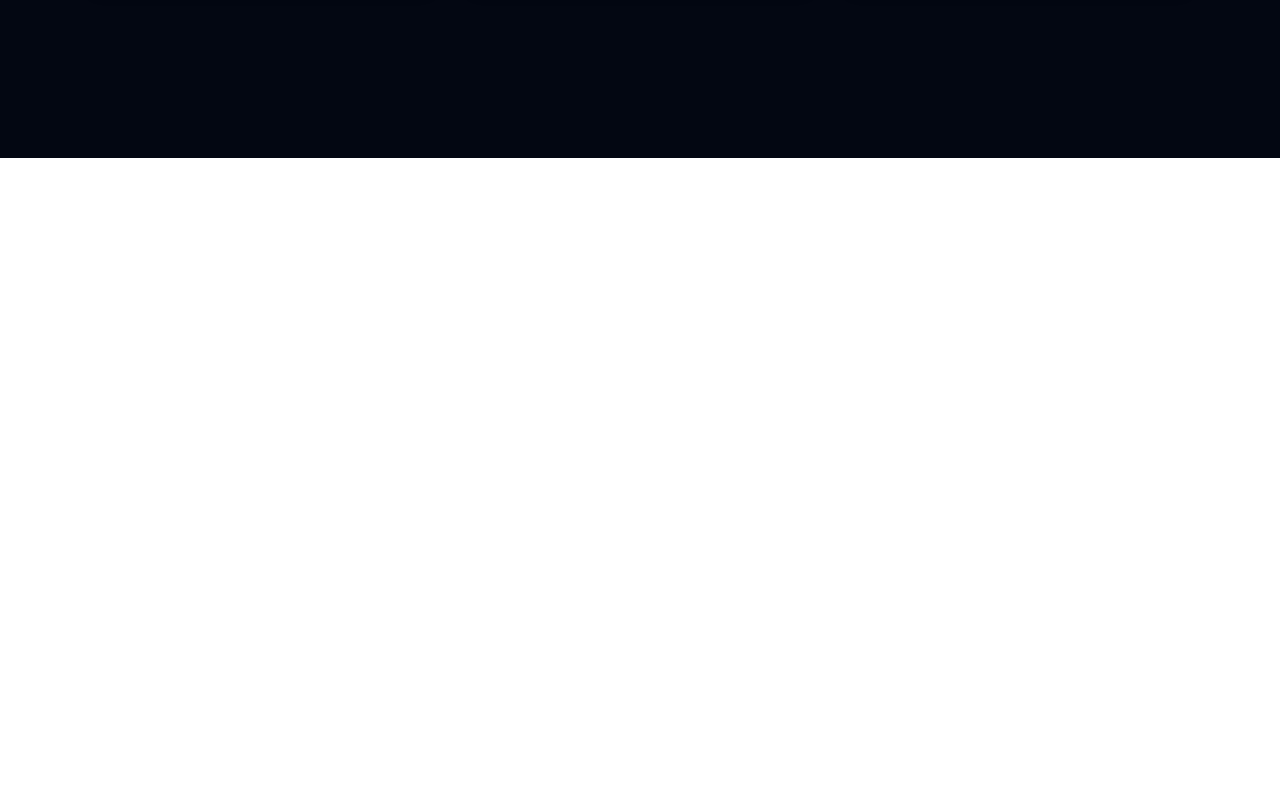
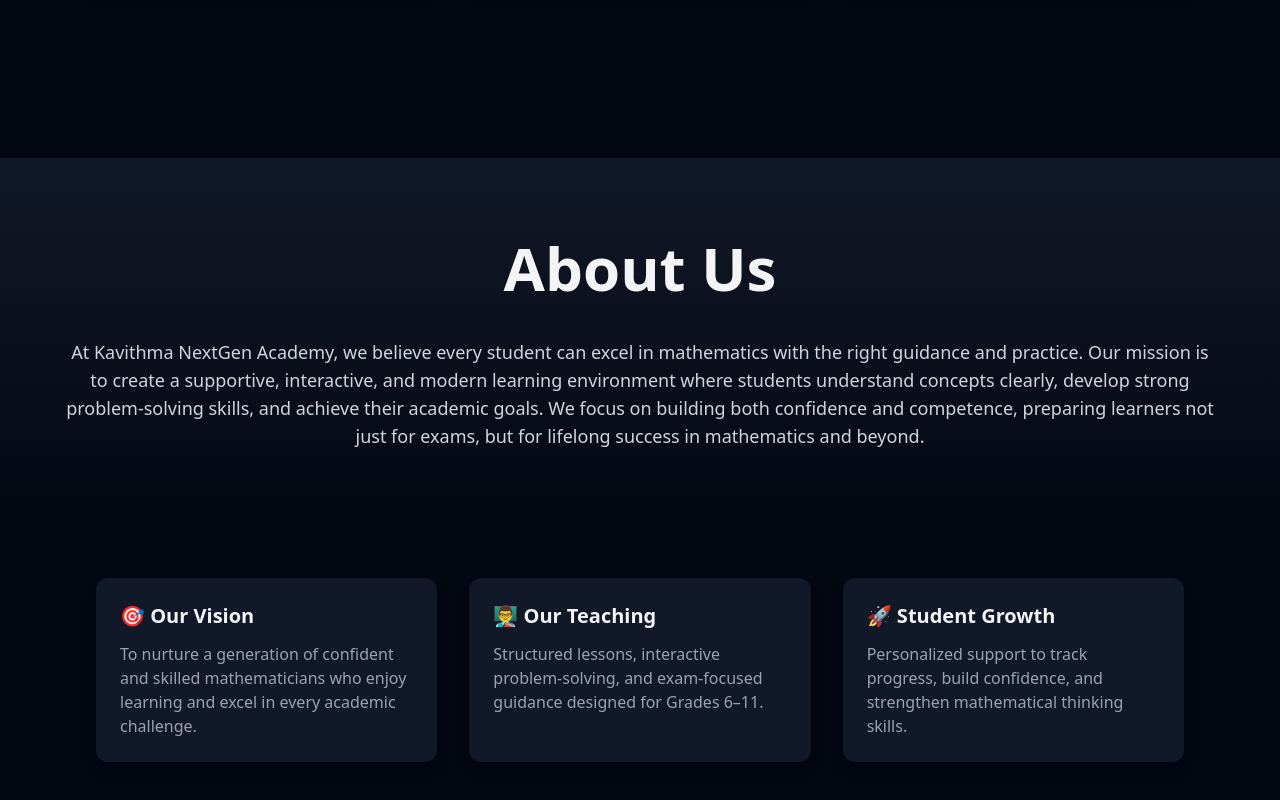
Before and after one commit to Kavithma-Thushal/kavithma-nextgen-academy, a React (Vite) app: page / in a window 1280 px wide. Shown: the part 642-1442 px from the top of the page. Before the commit the page ends 800 px from the top, so only its background shows below. Built offline with nearby package versions, Linux system fonts and the light colour scheme.

Commit message:
About added

```diff
--- a/src/App.tsx
+++ b/src/App.tsx
@@ -1,9 +1,11 @@
 import Home from "./views/pages/home.tsx";
+import About from "./views/pages/about.tsx";
 
 export default function App() {
     return (
         <div>
             <Home/>
+            <About/>
         </div>
     )
 }
--- /dev/null
+++ b/src/views/pages/about.tsx
@@ -0,0 +1,50 @@
+export default function About() {
+    return (
+        <div className="min-h-screen bg-gray-950 text-gray-100">
+
+            <section
+                className="text-center px-4 sm:px-6 lg:px-8 py-16 sm:py-20 bg-gradient-to-b from-gray-900 to-gray-950">
+                <h1 className="text-3xl sm:text-4xl md:text-5xl lg:text-6xl font-extrabold mb-10">
+                    About Us
+                </h1>
+
+                <p className="max-w-6xl mx-auto text-gray-300 leading-relaxed text-sm sm:text-base md:text-lg">
+                    At Kavithma NextGen Academy, we believe every student can excel in mathematics with the right
+                    guidance and practice. Our mission is to create a supportive, interactive, and modern learning
+                    environment where students understand concepts clearly, develop strong problem-solving skills, and
+                    achieve their academic goals. We focus on building both confidence and competence, preparing
+                    learners not just for exams, but for lifelong success in mathematics and beyond.
+                </p>
+            </section>
+
+            <section className="px-4 sm:px-6 lg:px-8 py-12 max-w-6xl mx-auto">
+                <div className="grid gap-6 sm:gap-8 md:grid-cols-3">
+                    <div className="bg-gray-900 p-5 sm:p-6 rounded-xl shadow-lg hover:scale-105 transition transform">
+                        <h3 className="text-lg sm:text-xl font-semibold mb-2 sm:mb-3">🎯 Our Vision</h3>
+                        <p className="text-gray-400 text-sm sm:text-base">
+                            To nurture a generation of confident and skilled mathematicians who enjoy learning and excel
+                            in every academic challenge.
+                        </p>
+                    </div>
+
+                    <div className="bg-gray-900 p-5 sm:p-6 rounded-xl shadow-lg hover:scale-105 transition transform">
+                        <h3 className="text-lg sm:text-xl font-semibold mb-2 sm:mb-3">👨‍🏫 Our Teaching</h3>
+                        <p className="text-gray-400 text-sm sm:text-base">
+                            Structured lessons, interactive problem-solving, and exam-focused guidance designed for
+                            Grades 6–11.
+                        </p>
+                    </div>
+
+                    <div className="bg-gray-900 p-5 sm:p-6 rounded-xl shadow-lg hover:scale-105 transition transform">
+                        <h3 className="text-lg sm:text-xl font-semibold mb-2 sm:mb-3">🚀 Student Growth</h3>
+                        <p className="text-gray-400 text-sm sm:text-base">
+                            Personalized support to track progress, build confidence, and strengthen mathematical
+                            thinking skills.
+                        </p>
+                    </div>
+                </div>
+            </section>
+
+        </div>
+    )
+}
```
